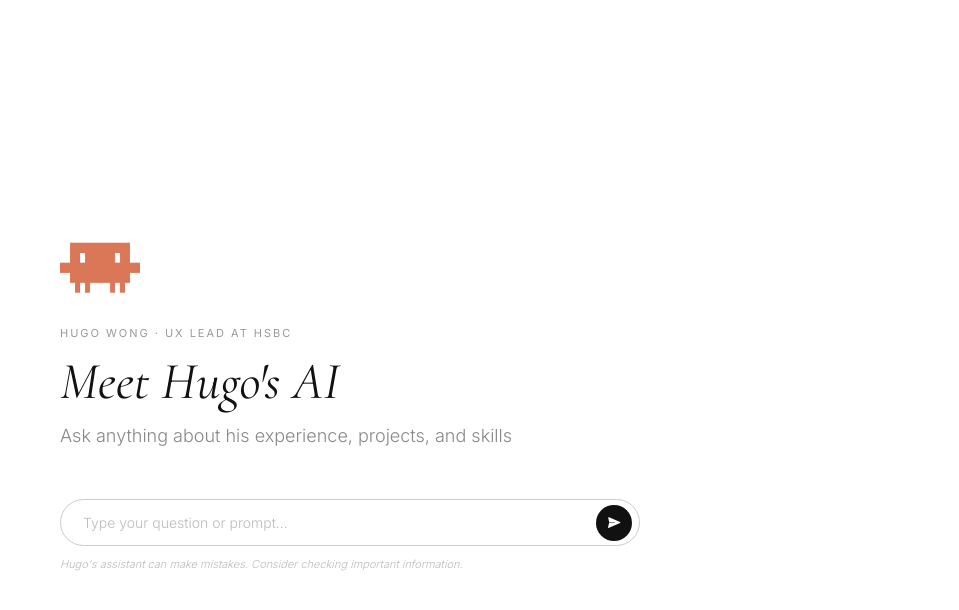
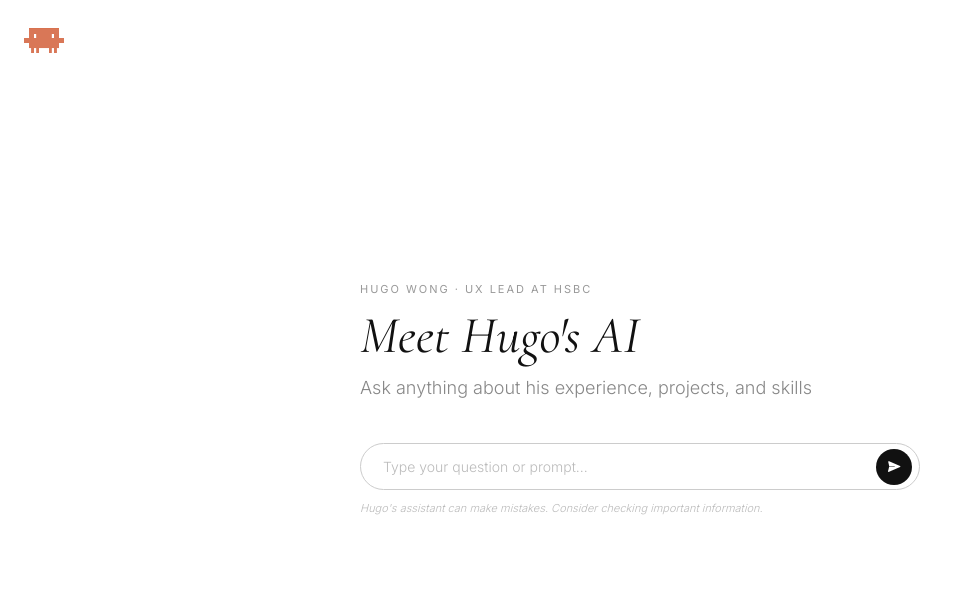
Before and after one commit to hugowph/my-ai-assistant, a website: page index.html in a window 1280 px wide. Shown: the whole page, without its empty margins (0-959 px from the left). Drawn offline with nearby package versions, Linux system fonts and the light colour scheme.

Commit message:
Fix layout - true center, small avatar, no gaps

```diff
--- a/index.html
+++ b/index.html
@@ -15,32 +15,43 @@
     }
 
     html, body {
+      margin: 0;
+      padding: 0;
+      height: 100%;
+      overflow: hidden;
       background: #ffffff;
       color: #222;
     }
 
     /* ── Avatar ── */
     .avatar {
-      width: 80px;
-      height: 80px;
-      margin-bottom: 20px;
+      position: fixed;
+      top: 20px;
+      left: 24px;
+      width: 40px;
+      height: 40px;
       line-height: 0;
+      z-index: 100;
+    }
+
+    .avatar img {
+      image-rendering: pixelated;
     }
 
     /* ── Full-viewport canvas ── */
     .page {
       display: flex;
-      flex-direction: column;
+      align-items: center;
       justify-content: center;
-      min-height: 100vh;
-      padding: 60px;
+      height: 100vh;
+      padding: 0 48px;
       background: #ffffff;
     }
 
     /* ── Content block ── */
     .content {
-      max-width: 580px;
       width: 100%;
+      max-width: 560px;
       display: flex;
       flex-direction: column;
     }
@@ -53,7 +64,7 @@
       letter-spacing: 0.18em;
       text-transform: uppercase;
       color: #999;
-      margin-bottom: 12px;
+      margin-bottom: 10px;
     }
 
     /* ── Heading ── */
@@ -64,7 +75,7 @@
       font-size: 52px;
       color: #111;
       line-height: 1.15;
-      margin-bottom: 10px;
+      margin-bottom: 8px;
     }
 
     /* ── Subtitle ── */
@@ -73,7 +84,7 @@
       font-weight: 300;
       font-size: 18px;
       color: #888;
-      margin-bottom: 28px;
+      margin-bottom: 24px;
       line-height: 1.6;
     }
 
@@ -85,7 +96,7 @@
       display: flex;
       flex-direction: column;
       gap: 16px;
-      margin-bottom: 20px;
+      margin-bottom: 16px;
     }
 
     .chat::-webkit-scrollbar { width: 0; }
@@ -250,7 +261,7 @@
     /* ── Mobile ── */
     @media (max-width: 600px) {
       .page {
-        padding: 40px 24px;
+        padding: 0 24px;
       }
 
       .heading {
@@ -265,13 +276,13 @@
 </head>
 <body>
 
+<!-- Avatar -->
+<div class="avatar">
+  <img src="/avatar.png" width="40" height="40" style="display:block" alt="Hugo Wong">
+</div>
+
 <div class="page">
   <div class="content">
-
-    <!-- Avatar -->
-    <div class="avatar">
-      <img src="/avatar.png" width="80" height="80" style="display:block" alt="Hugo Wong">
-    </div>
 
     <!-- Label -->
     <p class="eyebrow">Hugo Wong · UX Lead at HSBC</p>
```
